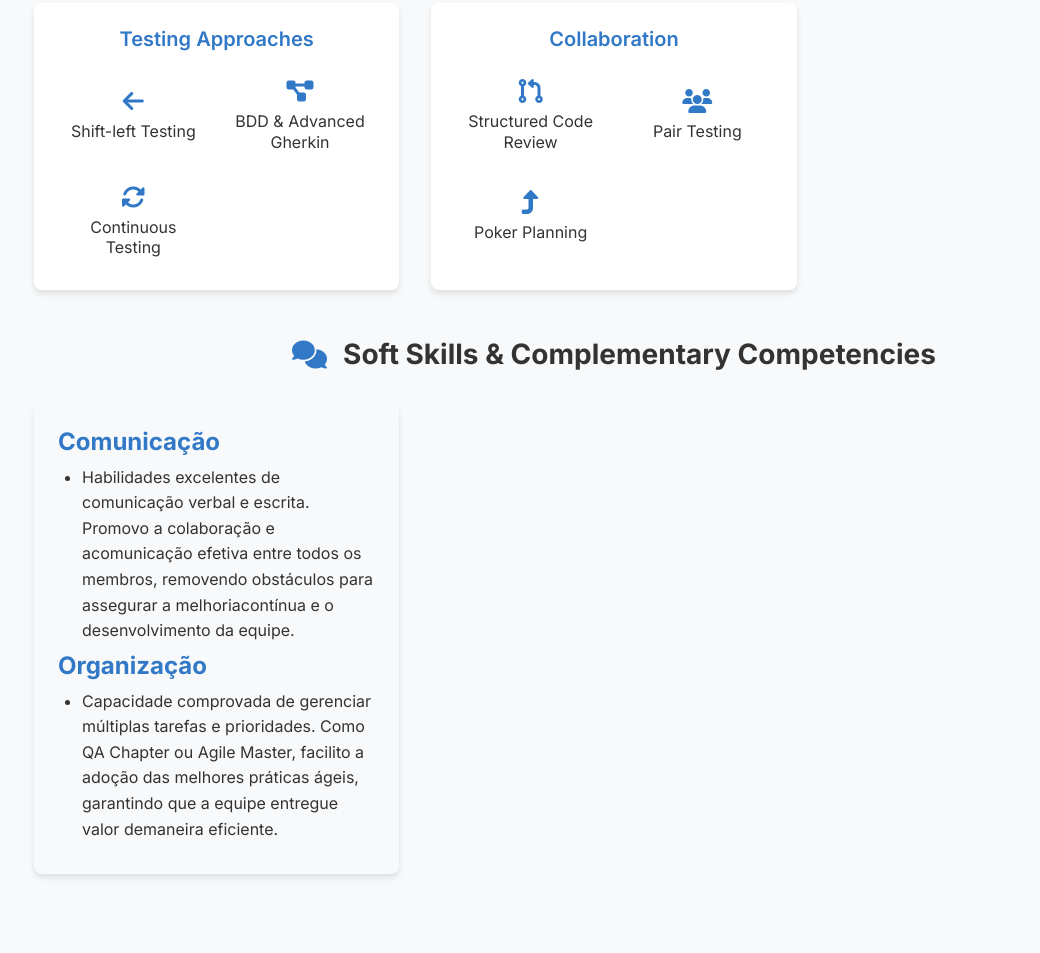
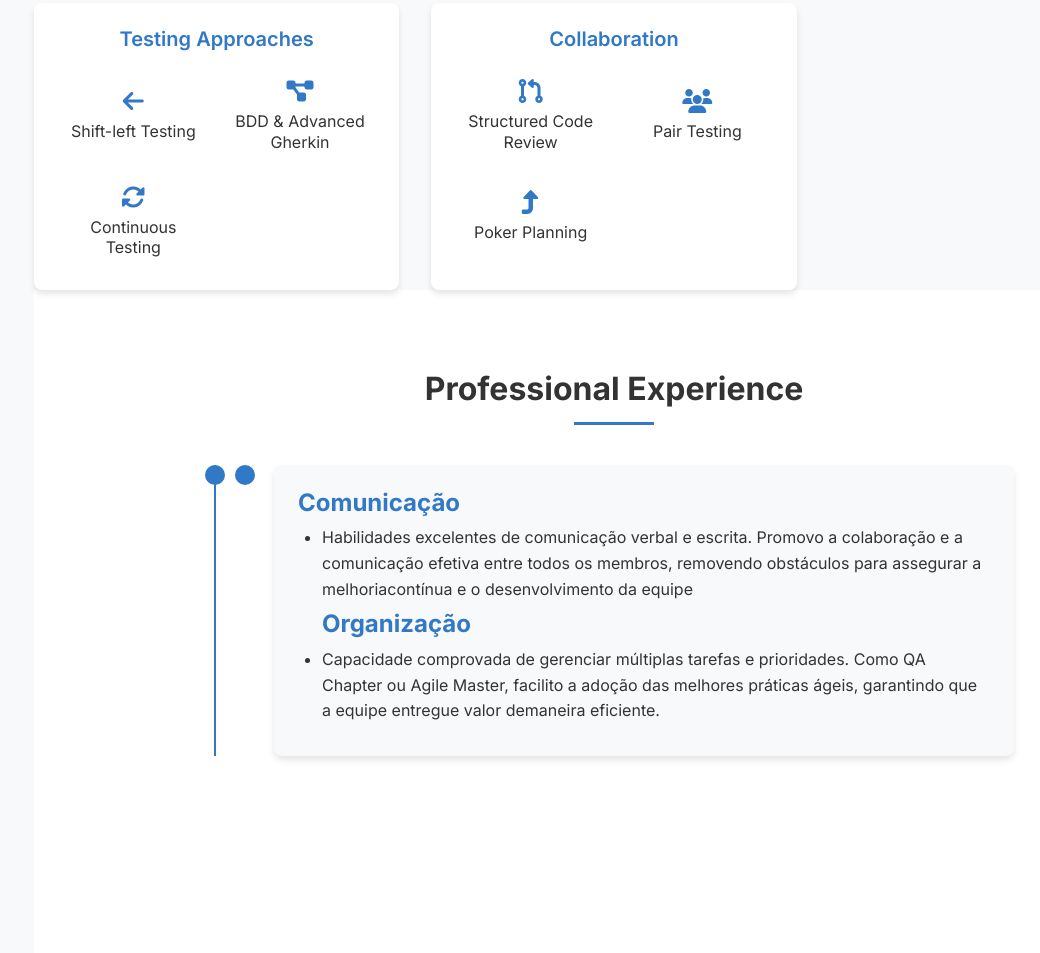
Before and after one commit to BernardinoGomes/.github.io, a plain HTML site: page index.html in a window 1280 px wide. Shown: the part 2484-3437 px from the top of the page, without its empty margins (26-1066 px from the left). Drawn offline with Linux system fonts and the light colour scheme.

Commit message:
Update index.html

```diff
--- a/index.html
+++ b/index.html
@@ -379,30 +379,34 @@ organização.
           </div>
 
           <!-- Soft Skills -->
-          <div class="skills-category-title">
-            <i class="fa-solid fa-comments" aria-hidden="true"></i>
-            <h3>Soft Skills & Complementary Competencies</h3>
-          </div>
-          <div class="skills-container">
-           <div class="timeline-content">
+         <section id="experience" class="experience-section">
+        <div class="container">
+          <h2 class="section-title">Professional Experience</h2>
+          <div class="timeline">
+            <div class="timeline-item">
+              <div class="timeline-dot"></div>
+              <div class="timeline-item">
+              <div class="timeline-dot"></div>
+
+                <div class="timeline-content">
                 <h3>Comunicação</h3>
                 <ul>
                   <li>
-                  Habilidades excelentes de comunicação verbal e escrita. Promovo a colaboração e acomunicação efetiva entre todos
-                  os membros, removendo obstáculos para assegurar a melhoriacontínua e o desenvolvimento da equipe.
+                    Habilidades excelentes de comunicação verbal e escrita. Promovo a colaboração e a comunicação
+efetiva entre todos os membros, removendo obstáculos para assegurar a melhoriacontínua e o desenvolvimento da equipe
                   </li>
-                  </ul>
-                   <h3>Organização</h3>
-                <ul>
+                  <h3>Organização</h3>
                   <li>
-                 Capacidade comprovada de gerenciar múltiplas tarefas e prioridades. Como QA Chapter ou Agile Master, facilito a
-                    adoção das melhores práticas ágeis, garantindo que a equipe entregue valor demaneira eficiente.
+                    Capacidade comprovada de gerenciar múltiplas tarefas e prioridades. Como QA Chapter ou Agile Master,
+facilito a adoção das melhores práticas ágeis, garantindo que a equipe entregue valor demaneira eficiente.
                   </li>
-                  </ul>
-
+                </ul>
               </div>
             </div>
+
+
           </div>
+        </div>
       </section>
 
       <!-- Experience Section -->
```
